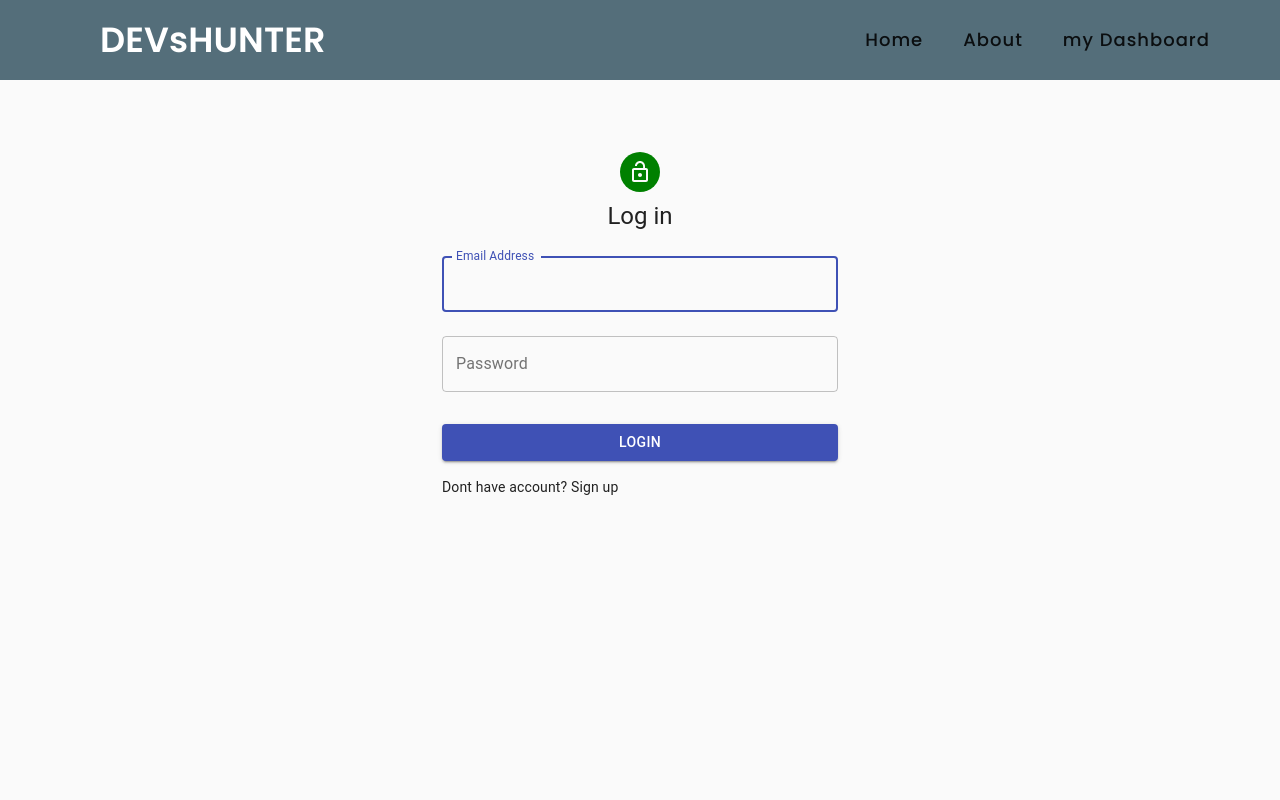
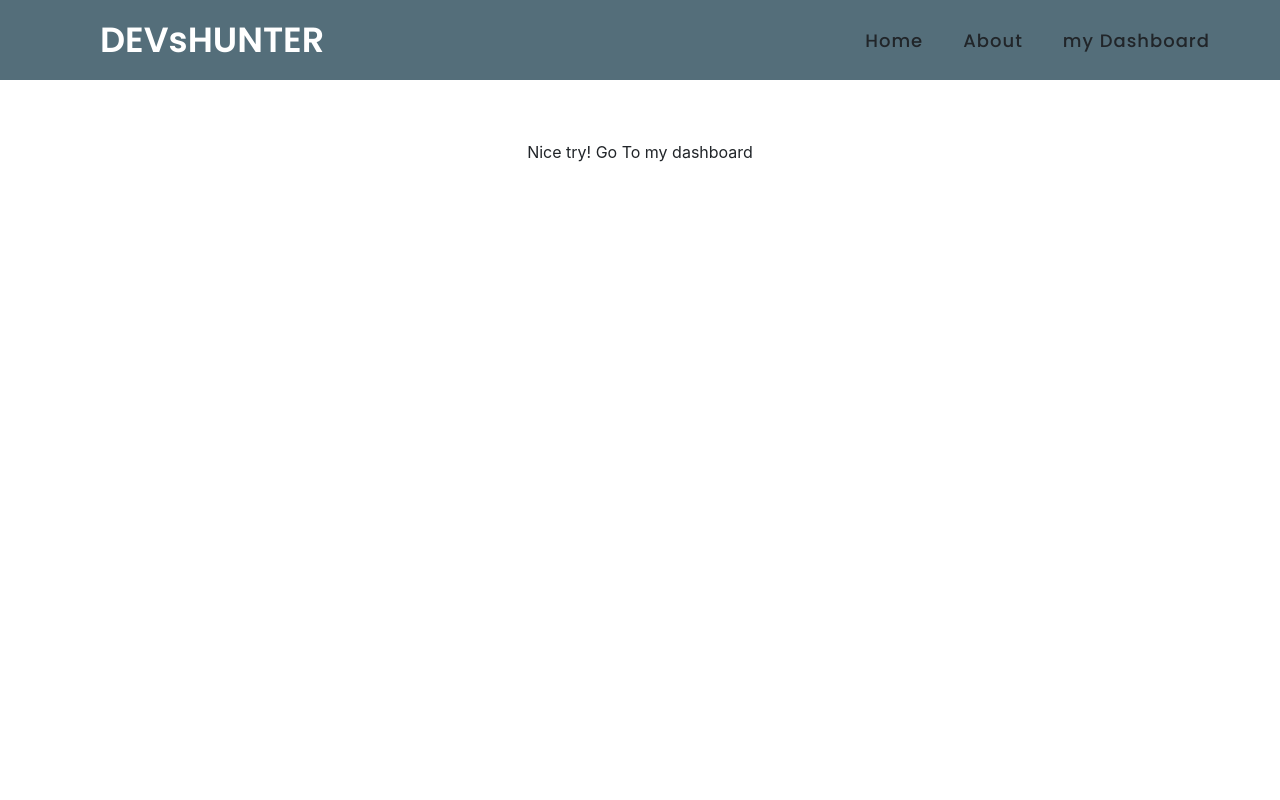
Before and after one commit to NikolayZakharyan/devs-hunter, a React (Create React App) app: page /login in a window 1280 px wide. Shown: the top 800 px of the page. Built offline with nearby package versions, Linux system fonts and the light colour scheme; no server answers; sample sign-in values are in the browser's storage.

Commit message:
firebase follow list update

```diff
--- a/src/analytics/Analaytic.jsx
+++ b/src/analytics/Analaytic.jsx
@@ -11,6 +11,8 @@ import { GithubContext } from '../context/context';
 import SideMenu from '../usersPage/usersPageParts';
 import FollowBlock from '../usersPage/FollowBlock';
 import Follow from '../components/follow/Follow';
+import { useAuth } from '../context/AuthContext';
+import Button from '@material-ui/core/Button';
 
 function Analytic() {
   const { limite } = React.useContext(GithubContext);
@@ -30,6 +32,7 @@ function Analytic() {
     type: '',
   });
   const [userrepo, setUserrepo] = useState('');
+  const { currentUser } = useAuth();
 
   useEffect(() => {
     axios(`https://api.github.com/users/${user}`).then(({ data }) => {
@@ -73,10 +76,15 @@ function Analytic() {
 
   // console.log(userInfo);
 
+  const redirectToSignupPage = () => {
+    console.log("doing something");
+    const win = window.open("/signup", "_blank");
+    win.focus();
+  }
+
   return (
     <div>
       limit: <h1>{limite}</h1>
-
       {/* <UsersPage user={userInfo} /> */}
       <SideMenu user={userInfo} />
       <FollowBlock {...follow} />
@@ -87,7 +95,13 @@ function Analytic() {
         <p>following: {follow.following}</p>
       </div>
       <div>repo URL: {userrepo}</div> */}
-      <Follow  user={userInfo}/>
+      {currentUser ? (
+        <Follow user={userInfo} />
+      ) : (
+        <Button variant="outlined" color="secondary" title="SIGN UP or LOG IN FIRST" onClick={redirectToSignupPage}>
+          FOllow
+        </Button>
+      )}
     </div>
   );
 }
--- a/src/components/authFire/LogIn.jsx
+++ b/src/components/authFire/LogIn.jsx
@@ -1,4 +1,4 @@
-import React, { useRef, useState  } from 'react';
+import React, { useRef, useState } from 'react';
 import { useAuth } from '../../context/AuthContext';
 import { Link, useHistory } from 'react-router-dom';
 import Avatar from '@material-ui/core/Avatar';
@@ -52,13 +52,19 @@ const useStyles = makeStyles((theme) => ({
 export default function LogIn() {
   const emailRef = useRef();
   const passwordRef = useRef();
-  const { login } = useAuth();
+  const { login, currentUser } = useAuth();
   const [error, setError] = useState('');
   const [loading, setLoading] = useState(false);
+  const history = useHistory();
+  const classes = useStyles();
 
-  const history = useHistory();
-
-  const classes = useStyles();
+  if (currentUser) {
+    return (
+      <>
+        Nice try! <Link to="/dashboard">Go To my dashboard</Link>
+      </>
+    );
+  }
 
   async function handleSubmit(e) {
     e.preventDefault();
@@ -78,8 +84,6 @@ export default function LogIn() {
     // passwordRef.current.value = '';
     // passwordConfirmRef.current.value = '';
   }
-
-
 
   return (
     <Container component="main" maxWidth="xs">
--- a/src/components/authFire/SignUp.jsx
+++ b/src/components/authFire/SignUp.jsx
@@ -59,6 +59,11 @@ export default function SignUp() {
   const history = useHistory();
 
   const classes = useStyles();
+
+  if (currentUser) {
+    return <>Nice try! <Link to="/dashboard">Go To my dashboard</Link></>
+  }
+
 
   function handleOnchangePass(e) {
     e.preventDefault();
--- a/src/components/follow/Follow.jsx
+++ b/src/components/follow/Follow.jsx
@@ -34,7 +34,6 @@ const Follow = ({ user }) => {
         .child('follow')
         .child(login)
         .set({ avatar_url: avatar_url, login: login });
-
       setIsFoolow(false);
     } catch (error) {
       console.log('add Follow have a proble');
@@ -46,7 +45,6 @@ const Follow = ({ user }) => {
     try {
       const ref = await database.ref(`${currentUser.uid}/follow/${login}`);
       ref.remove();
-      console.log(ref);
       setIsFoolow(true);
     } catch (error) {
       console.log('UN Follow havea some problem');
--- a/src/components/searchComponent/SearchResult.js
+++ b/src/components/searchComponent/SearchResult.js
@@ -9,9 +9,6 @@ const SearchResult = ({ data }) => {
   const [searchLimit, setSearchlimit] = useState(0);
   const [searchResult, setSearchResult] = useState(0);
   const [isload, setIsload] = useState(false);
-
-  console.log(data)
-
   const mainUrl = `https://api.github.com/search/users?q=`;
 
   useEffect(() => {
--- a/src/components/searchComponent/UserCard.jsx
+++ b/src/components/searchComponent/UserCard.jsx
@@ -36,7 +36,6 @@ const UserCard = ({ info }) => {
           >
             Analytics
           </button>
-          <button className="primary ghost">Following</button>
         </div>
         <div className="skills">
           <ul>
--- a/src/components/userDashboard/Dashboard.jsx
+++ b/src/components/userDashboard/Dashboard.jsx
@@ -8,18 +8,20 @@ const Dashboard = () => {
   const { logout, currentUser, database } = useAuth();
   const history = useHistory();
   const [following, setFollowing] = useState([]);
+  const [empty, setEmpty] = useState(false);
 
   async function getDataFollow() {
     const ref = await database.ref(`${currentUser.uid}/follow/`);
-    const following = await ref.once('value', async (snapshot) => {
+    await ref.once('value', async (snapshot) => {
       try {
+        setEmpty(false);
         await setFollowing(Object.values(snapshot.val()));
       } catch (error) {
+        setEmpty(true);
         console.log(error);
       }
     });
   }
-
 
   useEffect(() => {
     getDataFollow();
@@ -41,7 +43,8 @@ const Dashboard = () => {
         Log OUT
       </Button>
       <div style={{ margin: '60px' }}>
-        MY FOLLOWING LIST
+        {empty ? <>FOLLOWING LIST IS EMPTY</> : <>MY FOLLOWING LIST</>}
+
         <Following data={following} />
       </div>
     </div>
--- a/src/components/userDashboard/Following.jsx
+++ b/src/components/userDashboard/Following.jsx
@@ -4,6 +4,8 @@ import { makeStyles } from '@material-ui/core/styles';
 import Link from '@material-ui/core/Link';
 import GitHubIcon from '@material-ui/icons/GitHub';
 import Follow from '../follow/Follow';
+import Button from '@material-ui/core/Button';
+import styled from 'styled-components';
 
 const useStyles = makeStyles((theme) => ({}));
 const preventDefault = (event) => event.preventDefault();
@@ -15,8 +17,37 @@ const Following = ({ ...props }) => {
   //   console.log(data[0]);
 
   return (
+    <Wrapper>
       <div style={{ display: 'flex', gap: '10px' }}>
+        <div className="followers-cards" style={{ marginTop: '30px' }}>
           {data.map((user, i) => {
+            return (
+              <div className="card" key={i}>
+                <Avatar alt={user.login} src={`${user.avatar_url}`} />
+                <div
+                  style={{ display: 'flex', alignItems: 'center', gap: '5px' }}
+                >
+                  <GitHubIcon style={{ width: '15px' }} />
+                  <Link
+                    href={`https://github.com/${user.login} `}
+                    target={'blank'}
+                    onClick={preventDefault}
+                  >
+                    <p>{user.login}</p>
+                  </Link>
+                </div>
+
+                <Button href={`/show/${''} `} target={'blank'} color="primary">
+                  <p>Analytics</p>
+                </Button>
+                <div style={{ marginTop: '10px' }}>
+                  {user ? <Follow user={user} /> : <></>}
+                </div>
+              </div>
+            );
+          })}
+        </div>
+        {/* {data.map((user, i) => {
           return (
               <div
               key={i}
@@ -38,9 +69,57 @@ const Following = ({ ...props }) => {
               </div>
               </div>
               );
-      })}
+            })} */}
       </div>
+    </Wrapper>
   );
 };
 
 export default Following;
+
+const Wrapper = styled.div`
+  .container {
+    margin-top: 5px;
+    width: 50%;
+    padding: 15px;
+    border: 1px solid #e0e0e0;
+    border-radius: 4px;
+  }
+  .followers {
+    display: flex;
+    overflow: auto;
+  }
+  .followers-cards {
+    /* background-size:cover; */
+    display: flex;
+    align-items: center;
+    justify-content: center;
+    flex-wrap: nowrap;
+    gap: 15px;
+  }
+  .card {
+    /* overflow-x: auto; */
+
+    align-items: center;
+    width: 140px;
+    height: 200px;
+  }
+  .MuiAvatar-root {
+    margin: 10px;
+    width: 60px;
+    height: 60px;
+    border: 3px solid #9c9898;
+  }
+  p {
+    font-size: 10px;
+    margin: 0 auto;
+  }
+  .MuiButton-label {
+    margin: 0 auto;
+  }
+
+  .flw {
+    font-size: 14px;
+    margin-right: 100%;
+  }
+`;
--- a/src/context/AuthContext.js
+++ b/src/context/AuthContext.js
@@ -11,6 +11,7 @@ export function useAuth() {
 export function AuthProvider({ children }) {
   const [currentUser, setCurrentUser] = useState();
   const [loading, setLoading] = useState(true);
+  const [fireUpdate, setFireUpdate] = useState();
 
   async function signup(email, password) {
     const successSignup = await auth.createUserWithEmailAndPassword(
@@ -26,7 +27,7 @@ export function AuthProvider({ children }) {
     return auth.signInWithEmailAndPassword(email, password);
   }
 
-  function logout(email, password) {
+  function logout() {
     return auth.signOut();
   }
 
@@ -46,29 +47,13 @@ export function AuthProvider({ children }) {
     }
   }
 
-  //   useEffect(() => {
-  //     if (currentUser) {
-  //       const data = database.ref(currentUser.uid).set({
-  //         email: currentUser.email,
-  //         // follow: [{ avatarURL: '', user_login: 'inital_login' }],
-  //         follow: [null],
-  //         id: currentUser.uid,
-  //       });
-  //       return data;
-  //     } else {
-  //       const data = [];
-  //       return data;
-  //     }
-  //   }, [currentUser]);
-
   useEffect(() => {
     const unsubscribe = auth.onAuthStateChanged((user) => {
       setCurrentUser(user);
       setLoading(false);
     });
-
     return unsubscribe;
-  }, []);
+  }, [fireUpdate]);
 
   //   console.log(currentUser);
 
--- a/src/usersPage/FollowBlock.jsx
+++ b/src/usersPage/FollowBlock.jsx
@@ -12,6 +12,8 @@ const FollowBlock = (follow) => {
   const [followersAll, setFollowersAll] = useState([]);
   const [followingAll, setFollowingAll] = useState([]);
   const [user, setUser] = useState(useParams().slug);
+
+  console.log(follow);
 
   useEffect(() => {
     // setUrlFollowing(`https://api.github.com/users/${user}/following`);
```
Also changed, not shown: src/components/searchComponent/Example.js (+0 -10 lines). Lines whose indentation alone changed are shown as unchanged.
